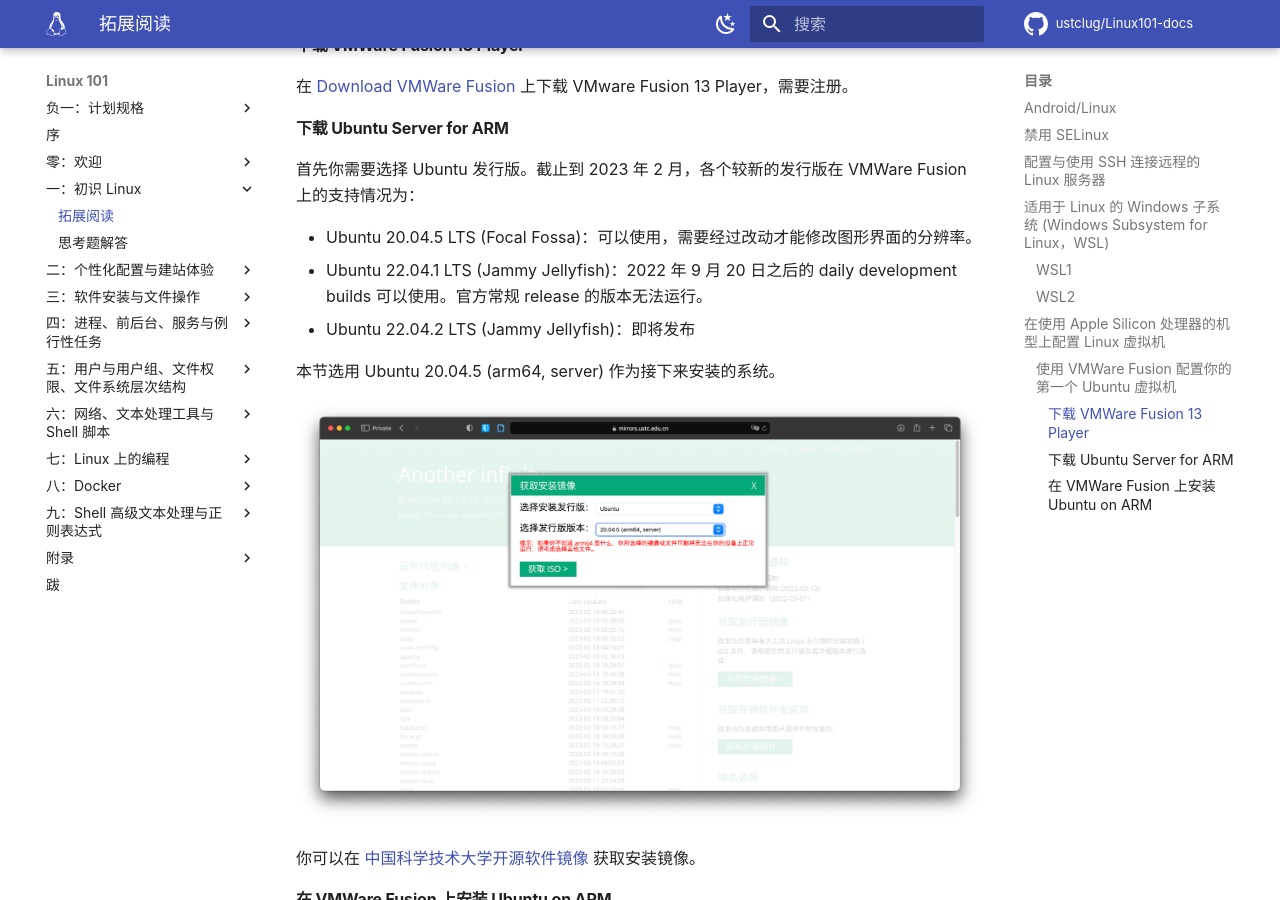
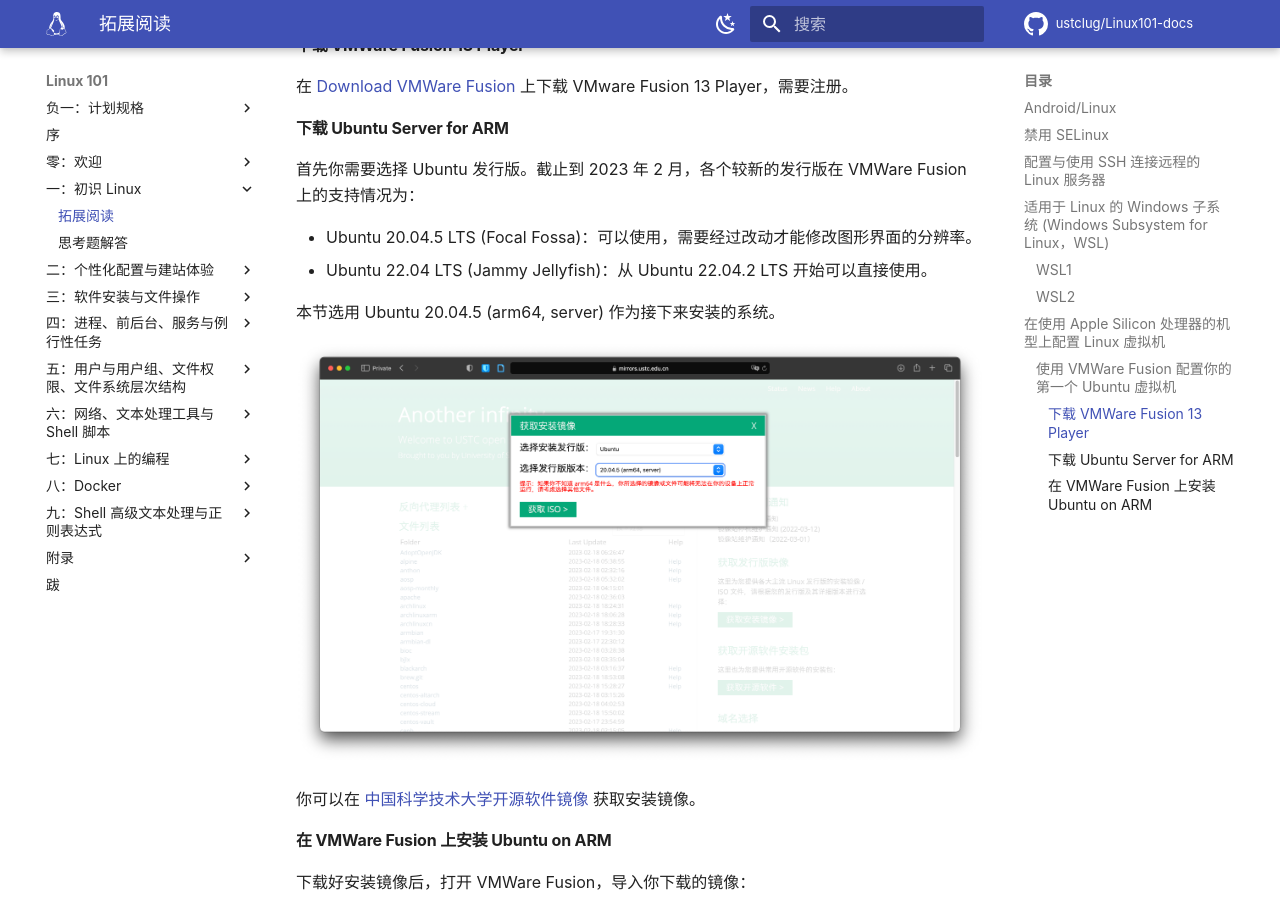
Before and after one commit to ustclug/Linux101-docs, an MkDocs documentation site: the page built from docs/Ch01/supplement.md, in a window 1280 px wide and 900 px high, scrolled down 6598 px. Built offline with MkDocs 1.6.1 and Material for MkDocs 9.7.7, drawn with Linux system fonts in a browser that asks for light colours; comment, search, counter and statistics services are not loaded.

Commit message:
Ch01: update Ubuntu 22.04.2 support

```diff
--- a/docs/Ch01/supplement.md
+++ b/docs/Ch01/supplement.md
@@ -323,8 +323,7 @@
 首先你需要选择 Ubuntu 发行版。截止到 2023 年 2 月，各个较新的发行版在 VMWare Fusion 上的支持情况为：
 
 -   Ubuntu 20.04.5 LTS (Focal Fossa)：可以使用，需要经过改动才能修改图形界面的分辨率。
--   Ubuntu 22.04.1 LTS (Jammy Jellyfish)：2022 年 9 月 20 日之后的 daily development builds 可以使用。官方常规 release 的版本无法运行。
--   Ubuntu 22.04.2 LTS (Jammy Jellyfish)：即将发布
+-   Ubuntu 22.04 LTS (Jammy Jellyfish)：从 Ubuntu 22.04.2 LTS 开始可以直接使用。
 
 本节选用 Ubuntu 20.04.5 (arm64, server) 作为接下来安装的系统。
 
```
